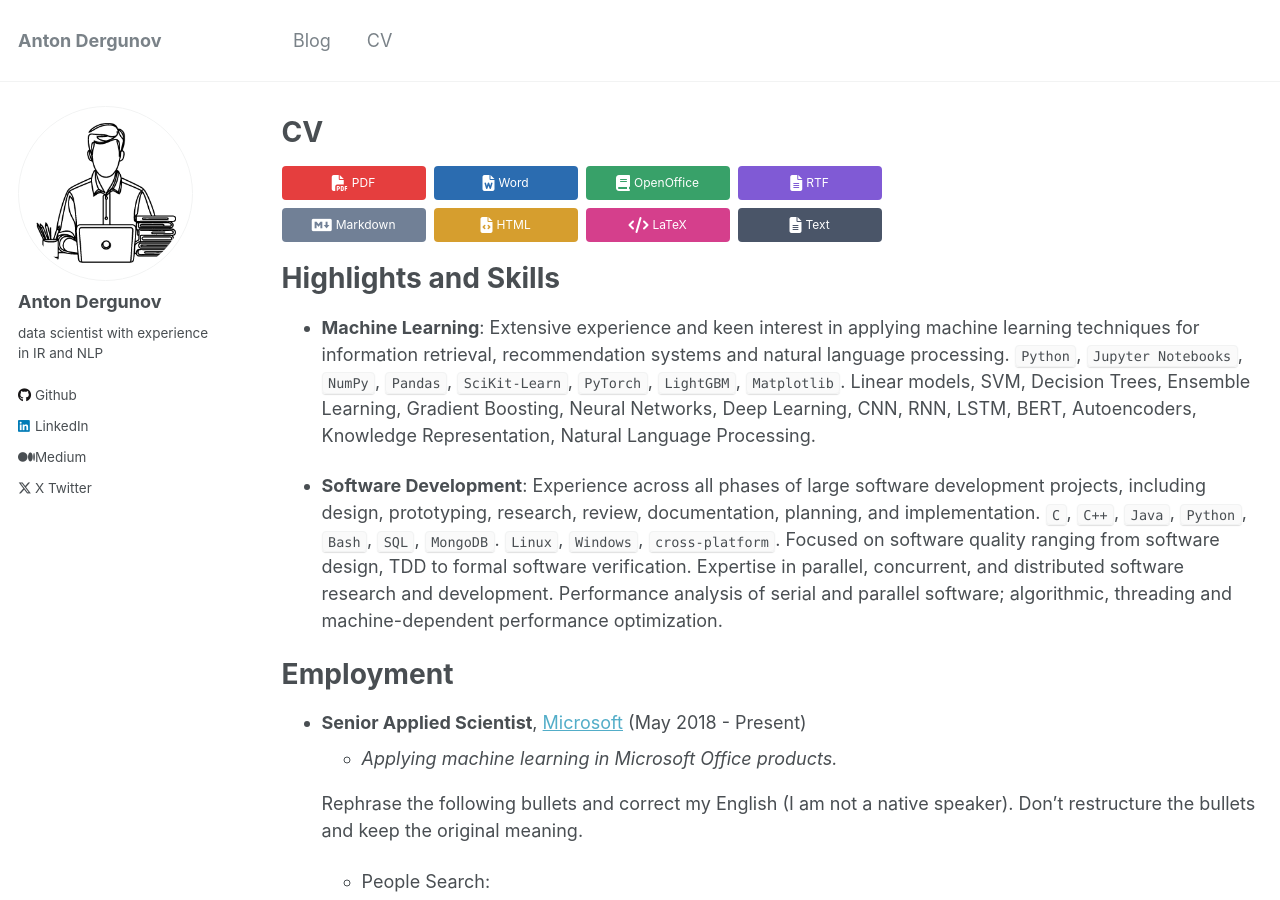
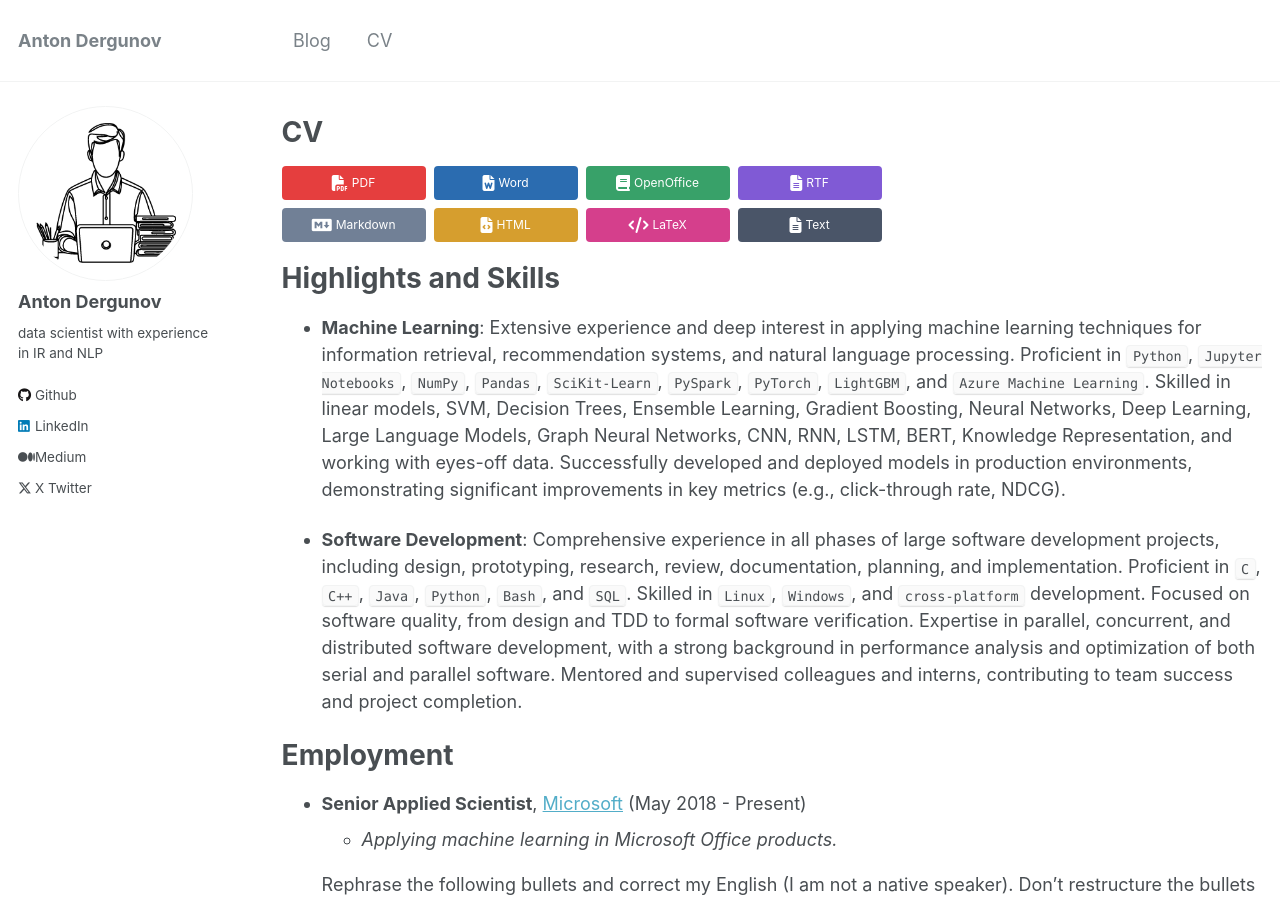
Before and after one commit to anton-dergunov/anton-dergunov.github.io, a Jekyll site: the page built from _pages/cv.md, in a window 1280 px wide and 900 px high. Built offline with Jekyll 4.4.1, drawn with Linux system fonts in a browser that asks for light colours.

Commit message:
Updated highlights section

```diff
--- a/_pages/cv.md
+++ b/_pages/cv.md
@@ -15,9 +15,9 @@
 Highlights and Skills
 ======
 
-- **Machine Learning**: Extensive experience and keen interest in applying machine learning techniques for information retrieval, recommendation systems and natural language processing. `Python`, `Jupyter Notebooks`, `NumPy`, `Pandas`, `SciKit-Learn`, `PyTorch`, `LightGBM`, `Matplotlib`. Linear models, SVM, Decision Trees, Ensemble Learning, Gradient Boosting, Neural Networks, Deep Learning, CNN, RNN, LSTM, BERT, Autoencoders, Knowledge Representation, Natural Language Processing.
+- **Machine Learning**: Extensive experience and deep interest in applying machine learning techniques for information retrieval, recommendation systems, and natural language processing. Proficient in `Python`, `Jupyter Notebooks`, `NumPy`, `Pandas`, `SciKit-Learn`, `PySpark`, `PyTorch`, `LightGBM`, and `Azure Machine Learning`. Skilled in linear models, SVM, Decision Trees, Ensemble Learning, Gradient Boosting, Neural Networks, Deep Learning, Large Language Models, Graph Neural Networks, CNN, RNN, LSTM, BERT, Knowledge Representation, and working with eyes-off data. Successfully developed and deployed models in production environments, demonstrating significant improvements in key metrics (e.g., click-through rate, NDCG).
 
-- **Software Development**: Experience across all phases of large software development projects, including design, prototyping, research, review, documentation, planning, and implementation. `C`, `C++`, `Java`, `Python`, `Bash`, `SQL`, `MongoDB`. `Linux`, `Windows`, `cross-platform`. Focused on software quality ranging from software design, TDD to formal software verification. Expertise in parallel, concurrent, and distributed software research and development. Performance analysis of serial and parallel software; algorithmic, threading and machine-dependent performance optimization.
+- **Software Development**: Comprehensive experience in all phases of large software development projects, including design, prototyping, research, review, documentation, planning, and implementation. Proficient in `C`, `C++`, `Java`, `Python`, `Bash`, and `SQL`. Skilled in `Linux`, `Windows`, and `cross-platform` development. Focused on software quality, from design and TDD to formal software verification. Expertise in parallel, concurrent, and distributed software development, with a strong background in performance analysis and optimization of both serial and parallel software. Mentored and supervised colleagues and interns, contributing to team success and project completion.
 
 
 Employment
```
